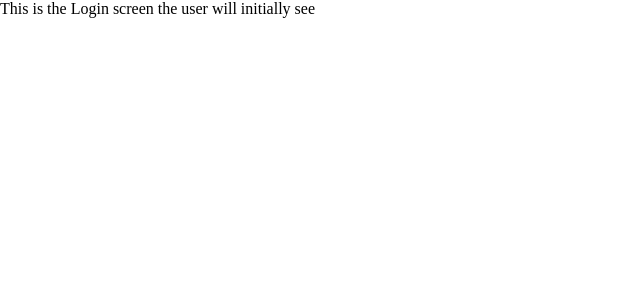
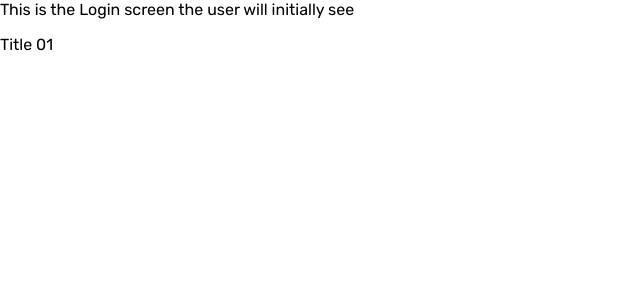
Before and after one commit to ferncabrera/open_ims, a React (Vite) app in the folder microservices/client/: page / in a window 1280 px wide. Shown: the top 300 px of the page, without its empty margins (0-640 px from the left). Built offline with nearby package versions, Linux system fonts and the light colour scheme.

Commit message:
styles folder, bootstrap, icons apckages added

```diff
--- a/microservices/client/package.json
+++ b/microservices/client/package.json
@@ -12,11 +12,14 @@
   "dependencies": {
     "@types/lodash": "^4.14.195",
     "@types/react-router-dom": "^5.3.3",
+    "bootstrap": "^5.3.1",
     "localforage": "^1.10.0",
     "lodash": "^4.17.21",
     "match-sorter": "^6.3.1",
     "react": "^18.2.0",
+    "react-bootstrap": "^2.8.0",
     "react-dom": "^18.2.0",
+    "react-icons": "^4.10.1",
     "react-router": "^6.14.2",
     "react-router-dom": "^6.14.2",
     "sort-by": "^0.0.2"
--- a/microservices/client/src/containers/auth/Login.tsx
+++ b/microservices/client/src/containers/auth/Login.tsx
@@ -2,6 +2,9 @@
 
 export const Login = () => {
   return (
+    <>
     <div>This is the Login screen the user will initially see</div>
+    <p>Title 01</p>
+    </>
   )
 }
--- a/microservices/client/src/index.scss
+++ /dev/null
@@ -1,4 +0,0 @@
-html, body {
-    margin: 0;
-    padding: 0;
-}
--- a/microservices/client/src/main.tsx
+++ b/microservices/client/src/main.tsx
@@ -1,6 +1,6 @@
 import React from 'react'
 import ReactDOM from 'react-dom/client'
-import './index.scss'
+import './styles/general/index.scss'
 
 import Routes from './routes';
 import { createBrowserRouter, RouterProvider } from 'react-router-dom';
--- /dev/null
+++ b/microservices/client/src/styles/general/index.scss
@@ -0,0 +1,13 @@
+@import url('https://fonts.googleapis.com/css2?family=Rubik:ital,wght@0,300;0,400;0,500;0,600;0,700;0,900;1,300;1,400;1,500;1,600;1,700;1,800;1,900&display=swap');
+@import url('https://fonts.googleapis.com/css2?family=IBM+Plex+Sans:ital,wght@0,100;0,200;0,300;0,400;0,500;0,600;0,700;1,100;1,200;1,300;1,400;1,500;1,600;1,700&display=swap');
+
+html, body {
+    margin: 0;
+    padding: 0;
+    font-family: 'Rubik';
+}
+
+.heading {
+    font-family: 'IBM Plex Sans';
+    font-variant: small-caps;
+}
--- /dev/null
+++ b/microservices/client/src/styles/general/variables.scss
@@ -0,0 +1 @@
+// any standarized variables for spacing and such
```
Also changed, not shown: microservices/client/src/styles/general/colors.scss (added, +13 -0 lines), microservices/client/src/styles/forms.scss (added), 1 other file (tests, documents, lock files or other folders).
